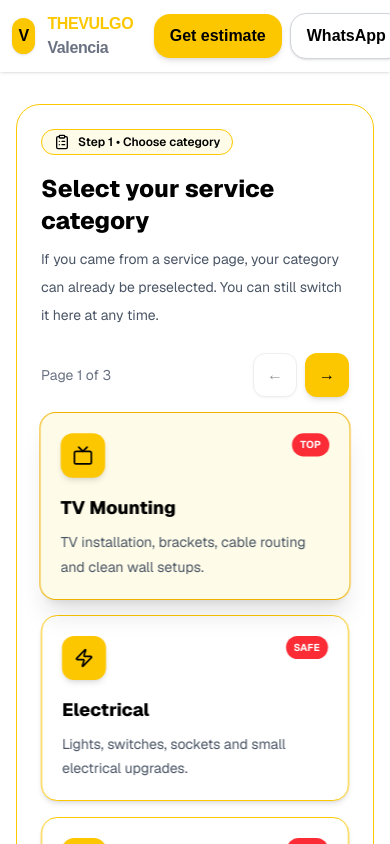
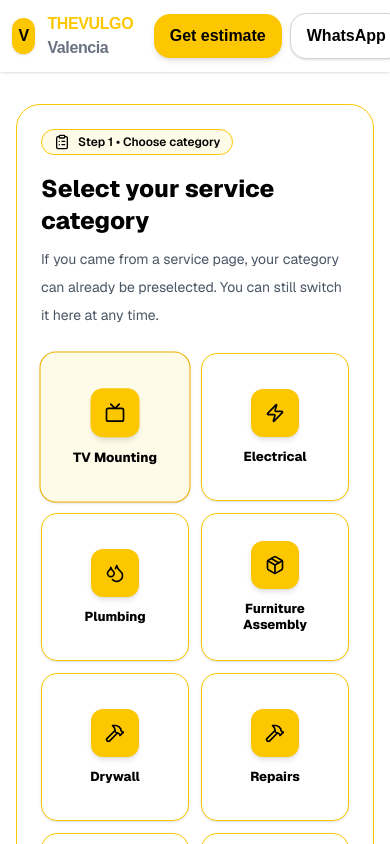
Before and after one commit to danylopechatkin/thevulgo-es, a Next.js app: page /estimate in a window 390 px wide. Shown: the top 844 px of the page. Built offline with nearby package versions, Linux system fonts and the light colour scheme.

Commit message:
add mobile compact category grid for estimate page

```diff
--- a/app/estimate/page.tsx
+++ b/app/estimate/page.tsx
@@ -968,6 +968,40 @@ return (
                 </div>
 
                 <div className="mt-6">
+  {/* MOBILE */}
+  <div className="grid grid-cols-2 gap-3 md:hidden">
+    {CATEGORY_OPTIONS.map((option) => {
+      const active = category === option.key;
+      const cfg = CATEGORY_DATA[option.key];
+
+      return (
+        <button
+          key={option.key}
+          type="button"
+          onClick={() => {
+            setCategory(option.key);
+            setQuantities({});
+          }}
+          className={`flex aspect-square flex-col items-center justify-center rounded-2xl border p-4 text-center shadow-sm transition-all duration-200 ${
+            active
+              ? "border-yellow-500 bg-yellow-50 shadow-lg scale-[1.02]"
+              : "border-yellow-400 bg-white hover:bg-yellow-50/40"
+          }`}
+        >
+          <div className="flex h-12 w-12 items-center justify-center rounded-xl bg-yellow-400 text-black shadow-md">
+            {cfg.icon}
+          </div>
+
+          <h3 className="mt-3 text-[13px] font-extrabold leading-4 text-black">
+            {cfg.title}
+          </h3>
+        </button>
+      );
+    })}
+  </div>
+
+  {/* DESKTOP / LAPTOP */}
+  <div className="hidden md:block">
     <div className="mb-4 flex items-center justify-between gap-4">
       <div className="text-sm text-gray-500">
         Page {categoryPage + 1} of {totalCategoryPages}
@@ -1048,6 +1082,8 @@ return (
       })}
     </div>
   </div>
+</div>
+
 </section>
 
               <section className="rounded-3xl border border-yellow-400 bg-white p-6 shadow-xl sm:p-8">
```
Lines whose indentation alone changed are shown as unchanged.
